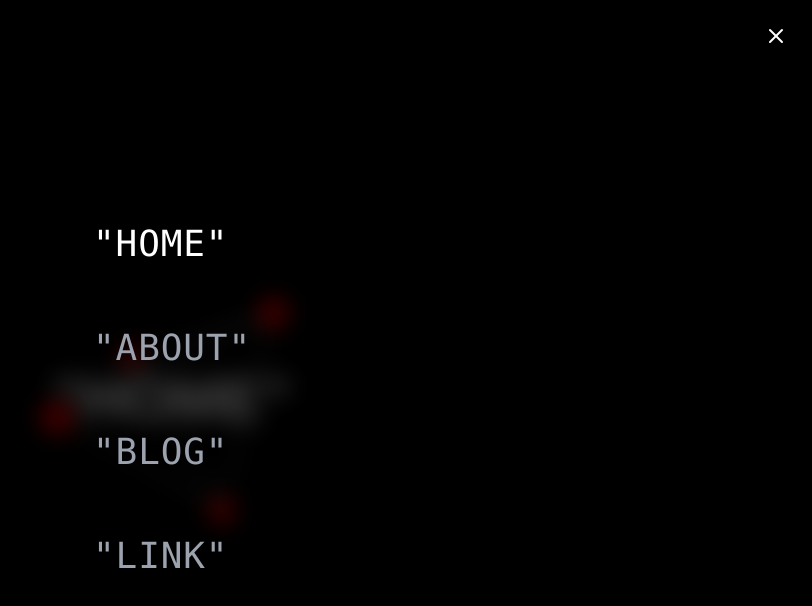
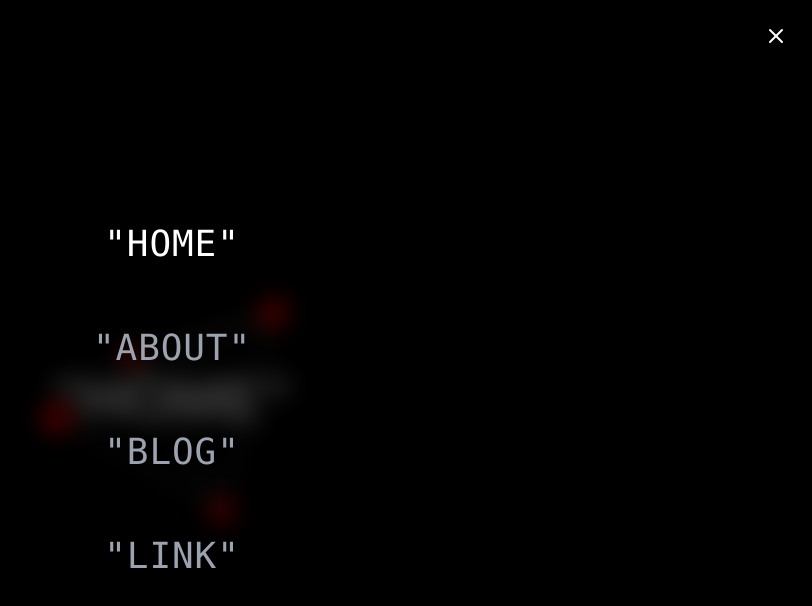
Before and after one commit to replay9zz/next-project, a Next.js app: page / in a window 1280 px wide. Shown: the top 606 px of the page, without its empty margins (468-1280 px from the left). Built offline with nearby package versions, Linux system fonts and the light colour scheme.

Commit message:
Adjust the links in the navigation window

```diff
--- a/src/components/HoverNavigation.tsx
+++ b/src/components/HoverNavigation.tsx
@@ -70,7 +70,7 @@ export default function HoverNavigation() {
                 <Link
                   href={item.path}
                   onClick={() => setIsOpen(false)}
-                  className={`block text-4xl font-mono tracking-wide transition-colors ${
+                  className={`block text-4xl font-mono tracking-wide transition-colors text-center ${
                     pathname === item.path
                       ? "text-white"
                       : "text-gray-400 hover:text-white"
```
